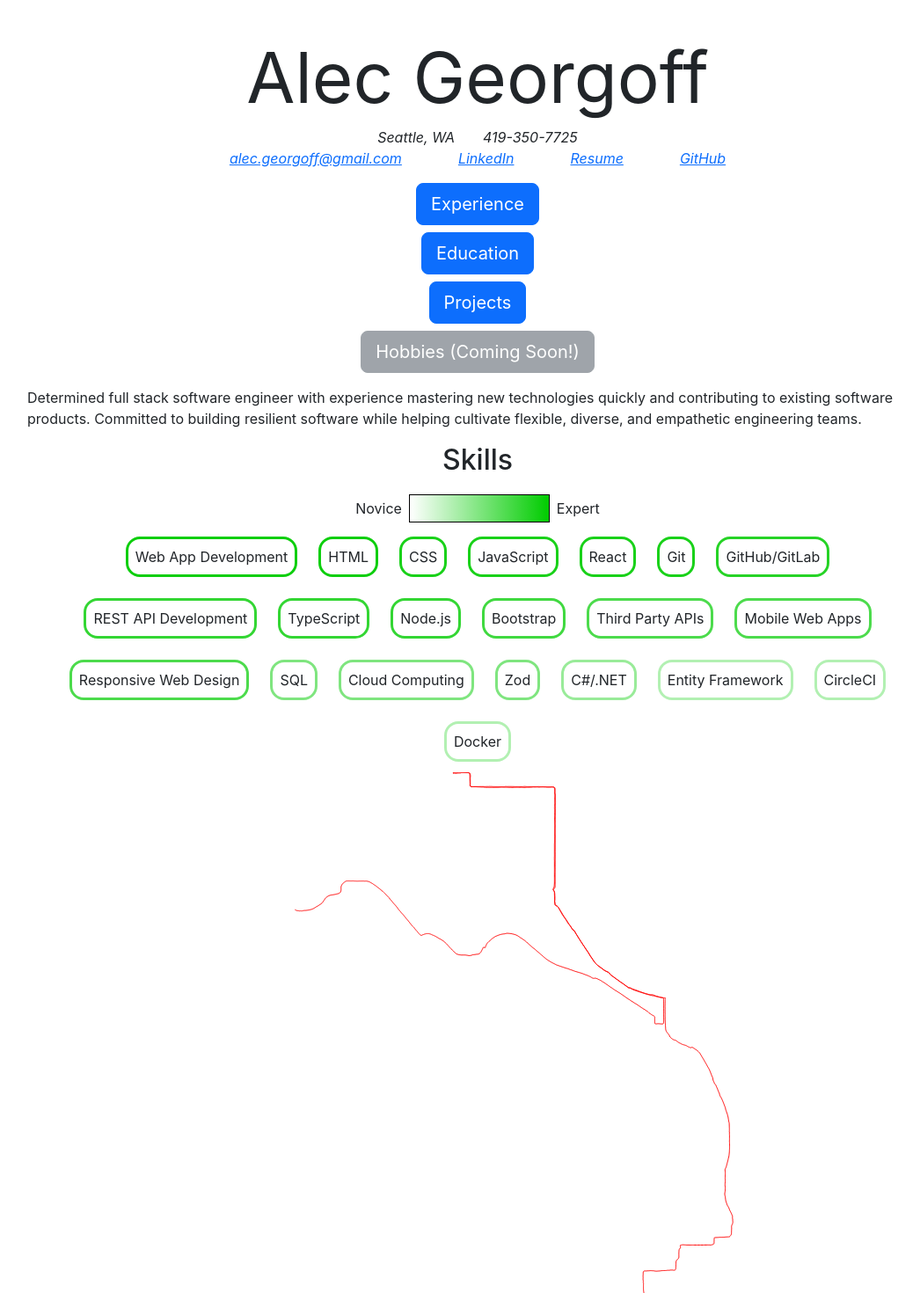
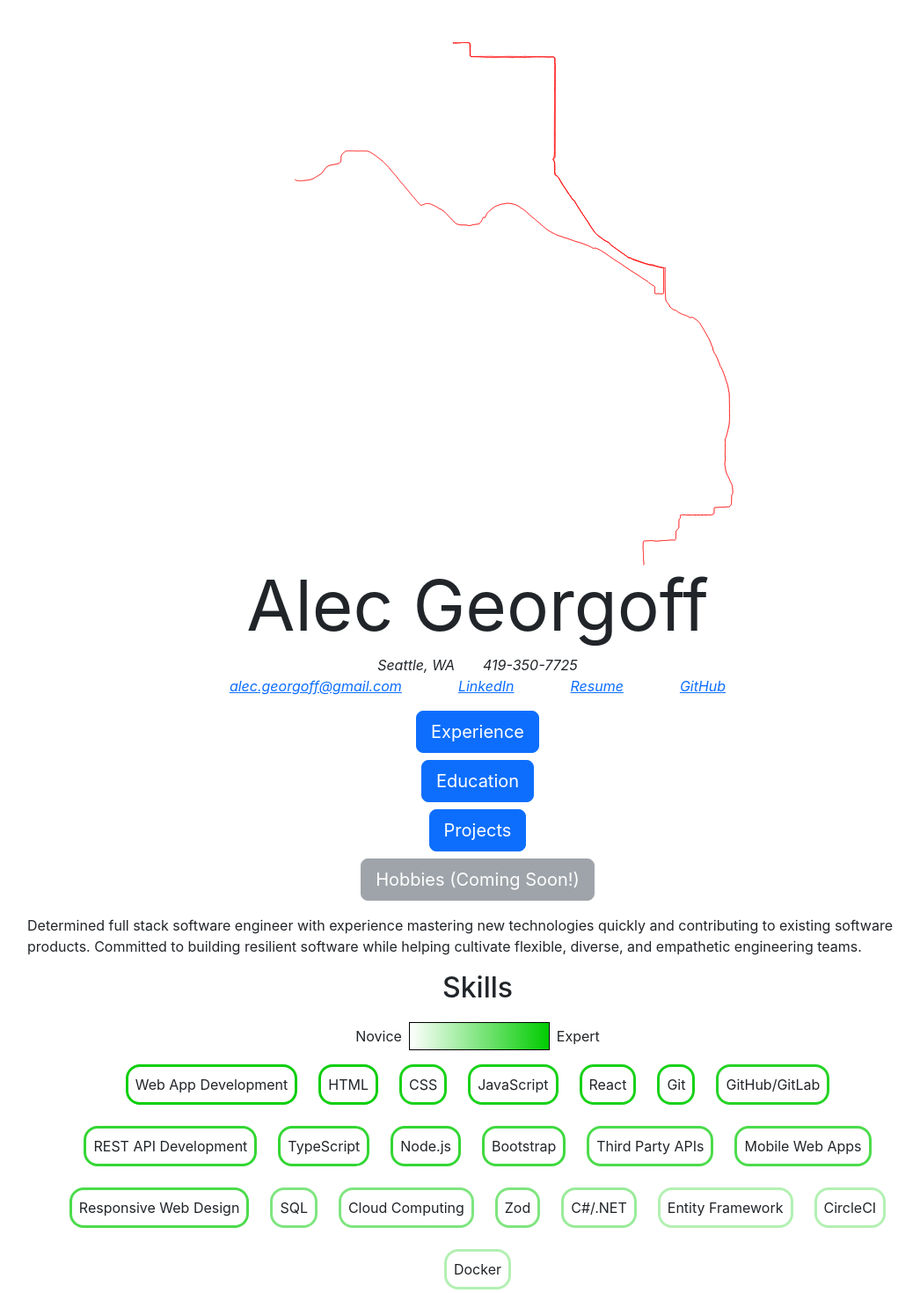
Before and after one commit to alec-georgoff/portfolio, a React (Create React App) app: page / in a window 1280 px wide. Shown: the top 1470 px of the page at 88% size, without its empty margins (97-1143 px from the left). Built offline with nearby package versions, Linux system fonts and the light colour scheme.

Commit message:
Move RideDisplay to top of homepage.

```diff
--- a/src/routes/HomePage.tsx
+++ b/src/routes/HomePage.tsx
@@ -12,6 +12,7 @@ const HomePage = () => {
 
     return (
         <div style={{ flexDirection: 'column' }}>
+            <RideDisplay />
             <div className="name-title">Alec Georgoff</div>
             <div className="personal-details">
                 <em>Seattle, WA</em>
@@ -71,7 +72,6 @@ const HomePage = () => {
                 engineering teams.
             </section>
             <SkillSection />
-            <RideDisplay />
         </div>
     );
 };
```
